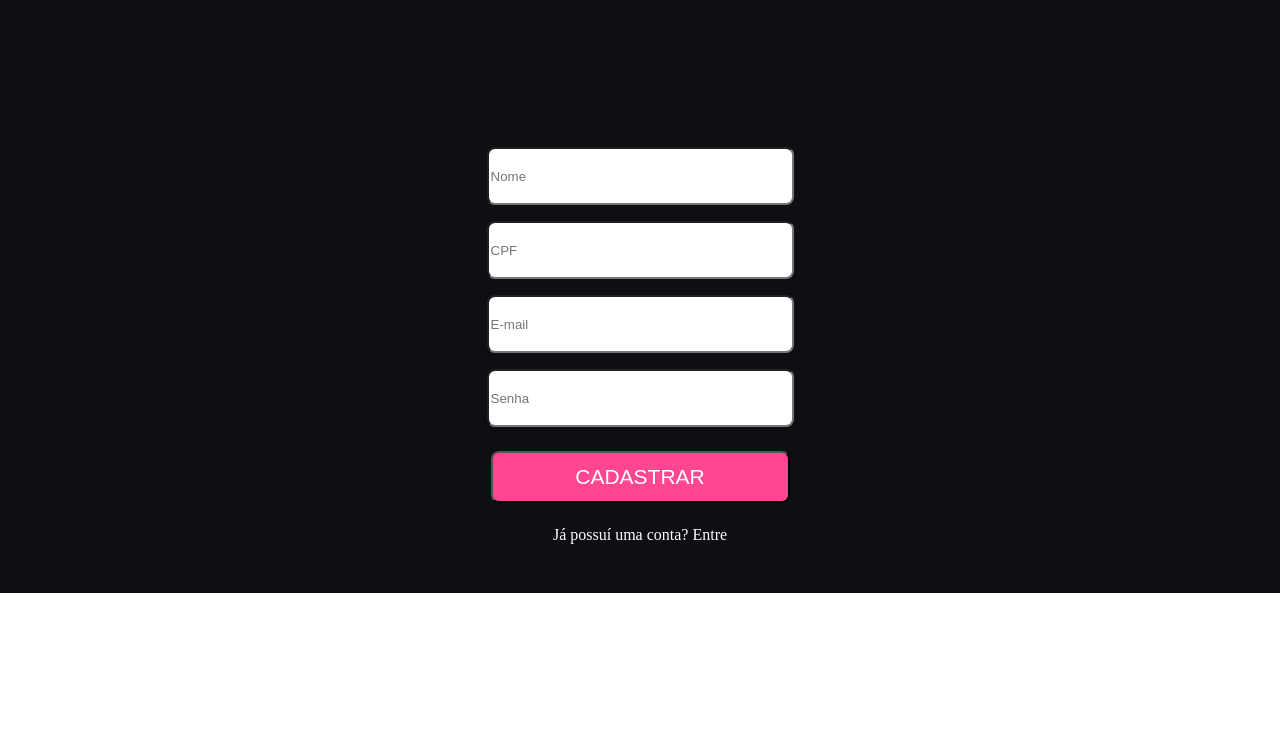
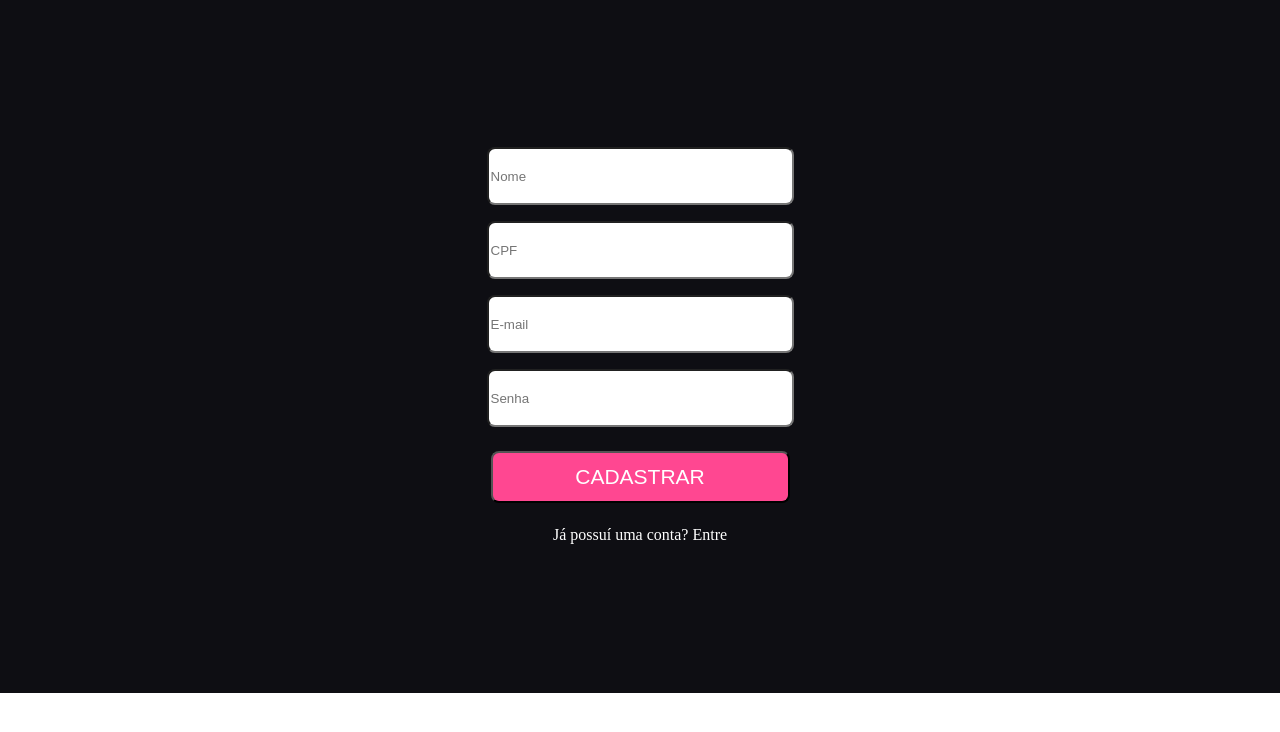
Before and after one commit to IsaacSG/recuperacao-drivenplus, a React (Create React App) app: page /sign-up in a window 1280 px wide. Shown: the top 732 px of the page. Built offline with nearby package versions, Linux system fonts and the light colour scheme.

Commit message:
Update Cadastro.js

```diff
--- a/src/Components/Cadastro.js
+++ b/src/Components/Cadastro.js
@@ -49,7 +49,7 @@ const Container = styled.div`
     justify-content: center;
     background-color: #0E0E13;
     padding-top: 147px;
-    padding-bottom: 50px;
+    padding-bottom: 150px;
 
     input{
         height: 52px;
```
